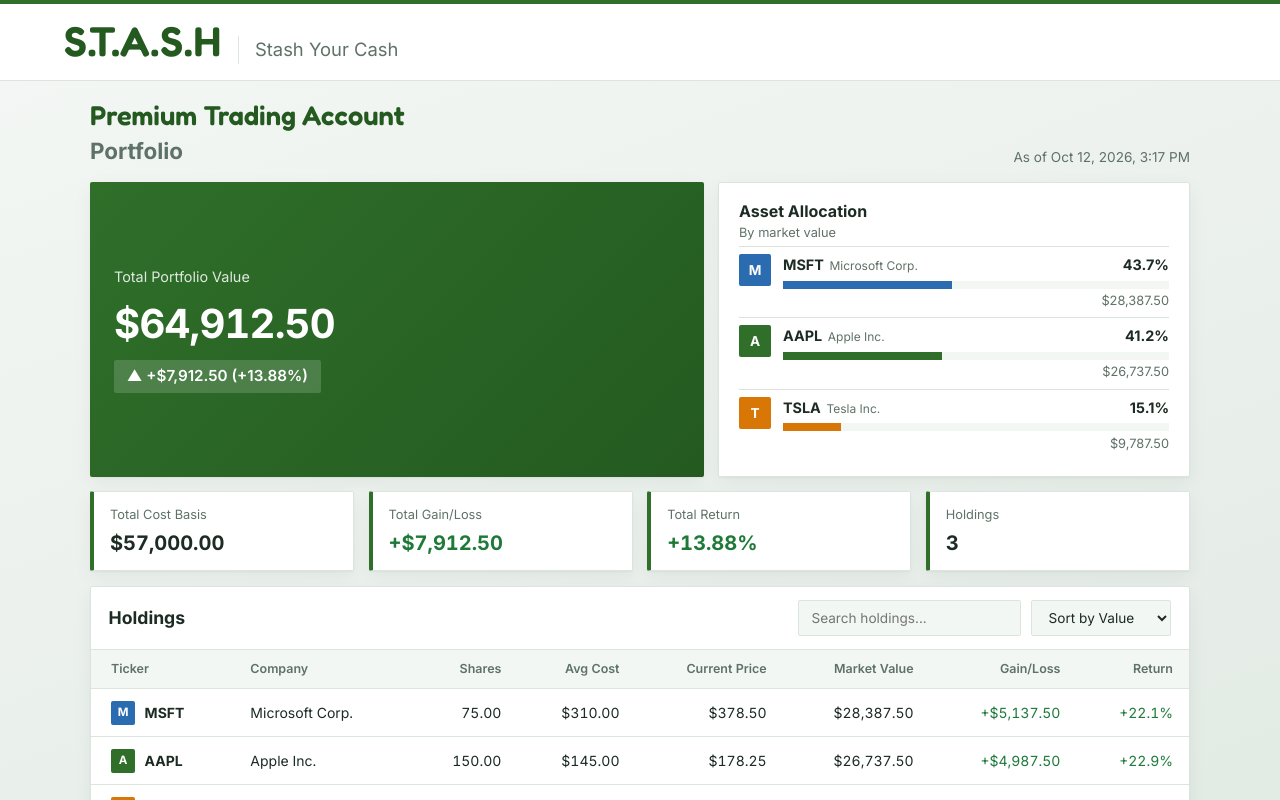
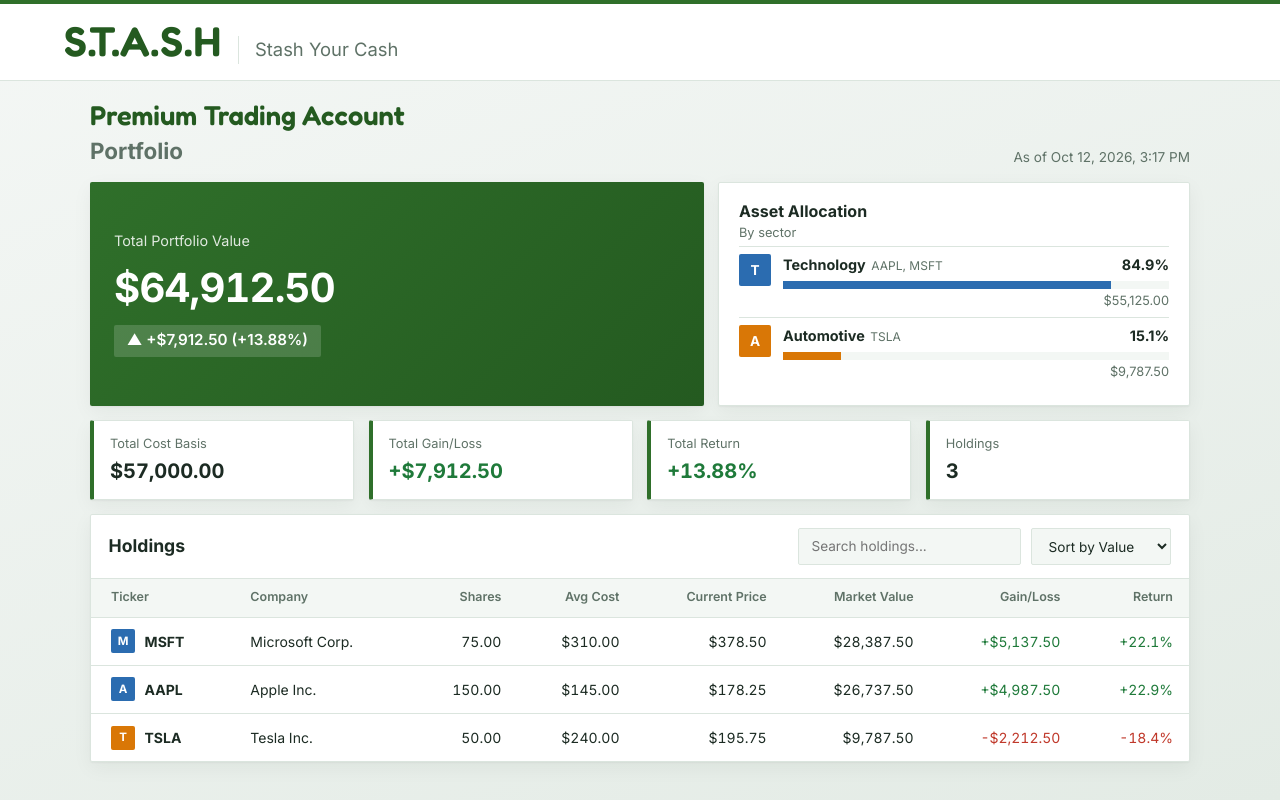
Before and after one commit to ahmedleap/agents-frontend, an Angular app: page /portfolio in a window 1280 px wide. Built offline with nearby package versions, Linux system fonts and the light colour scheme.

Commit message:
changed the allocation from holoding to industry

```diff
--- a/src/app/components/portfolio/portfolio.component.html
+++ b/src/app/components/portfolio/portfolio.component.html
@@ -19,13 +19,13 @@
 
     <div class="card alloc">
       <h3>Asset Allocation</h3>
-      <p class="sub">By market value</p>
-      @for (a of allocation(); track a.ticker) {
+      <p class="sub">By sector</p>
+      @for (a of allocation(); track a.sector) {
         <div class="alloc-row">
-          <span class="badge" [style.background]="a.color">{{ a.ticker[0] }}</span>
+          <span class="badge" [style.background]="a.color">{{ a.sector[0] }}</span>
           <div class="alloc-info">
             <div class="alloc-top">
-              <span><strong>{{ a.ticker }}</strong> <small>{{ a.name }}</small></span>
+              <span><strong>{{ a.sector }}</strong> <small>{{ a.tickers.join(', ') }}</small></span>
               <strong>{{ a.weight | number: '1.1-1' }}%</strong>
             </div>
             <div class="track"><div class="fill" [style.width.%]="a.weight" [style.background]="a.color"></div></div>
--- a/src/app/components/portfolio/portfolio.component.ts
+++ b/src/app/components/portfolio/portfolio.component.ts
@@ -4,13 +4,24 @@
 interface Holding {
   ticker: string;
   name: string;
+  sector: string;
   shares: number;
   avgCost: number;
   price: number;
-  color: string;
 }
 
 type SortKey = 'value' | 'ticker' | 'return';
+
+// One colour per sector. Add more sectors here as you need them.
+const SECTOR_COLORS: Record<string, string> = {
+  Technology: '#2b6cb0',
+  Automotive: '#d97706',
+  Healthcare: '#2f6f2a',
+  Financials: '#6b46c1',
+  Energy: '#b7791f',
+  'Consumer Goods': '#c05681'
+};
+const DEFAULT_COLOR = '#5f7267';
 
 @Component({
   selector: 'app-portfolio',
@@ -25,9 +36,9 @@
 
   // Replace with your real holdings
   private readonly holdings = signal<Holding[]>([
-    { ticker: 'AAPL', name: 'Apple Inc.', shares: 150, avgCost: 145, price: 178.25, color: '#2f6f2a' },
-    { ticker: 'MSFT', name: 'Microsoft Corp.', shares: 75, avgCost: 310, price: 378.5, color: '#2b6cb0' },
-    { ticker: 'TSLA', name: 'Tesla Inc.', shares: 50, avgCost: 240, price: 195.75, color: '#d97706' }
+    { ticker: 'AAPL', name: 'Apple Inc.', sector: 'Technology', shares: 150, avgCost: 145, price: 178.25 },
+    { ticker: 'MSFT', name: 'Microsoft Corp.', sector: 'Technology', shares: 75, avgCost: 310, price: 378.5 },
+    { ticker: 'TSLA', name: 'Tesla Inc.', sector: 'Automotive', shares: 50, avgCost: 240, price: 195.75 }
   ]);
 
   protected readonly query = signal('');
@@ -38,7 +49,14 @@
       const value = h.shares * h.price;
       const cost = h.shares * h.avgCost;
       const gain = value - cost;
-      return { ...h, value, cost, gain, ret: (gain / cost) * 100 };
+      return {
+        ...h,
+        value,
+        cost,
+        gain,
+        ret: (gain / cost) * 100,
+        color: SECTOR_COLORS[h.sector] ?? DEFAULT_COLOR
+      };
     })
   );
 
@@ -50,11 +68,22 @@
     return { value, cost, gain, ret: (gain / cost) * 100, count: rows.length };
   });
 
-  protected readonly allocation = computed(() =>
-    [...this.rows()]
+  // Groups holdings by sector and works out each sector's share of the portfolio
+  protected readonly allocation = computed(() => {
+    const total = this.totals().value;
+    const groups = new Map<string, { sector: string; value: number; tickers: string[]; color: string }>();
+
+    for (const r of this.rows()) {
+      const group = groups.get(r.sector) ?? { sector: r.sector, value: 0, tickers: [], color: r.color };
+      group.value += r.value;
+      group.tickers.push(r.ticker);
+      groups.set(r.sector, group);
+    }
+
+    return [...groups.values()]
       .sort((a, b) => b.value - a.value)
-      .map(r => ({ ...r, weight: (r.value / this.totals().value) * 100 }))
-  );
+      .map(g => ({ ...g, weight: (g.value / total) * 100 }));
+  });
 
   protected readonly visibleRows = computed(() => {
     const q = this.query().trim().toLowerCase();
```
